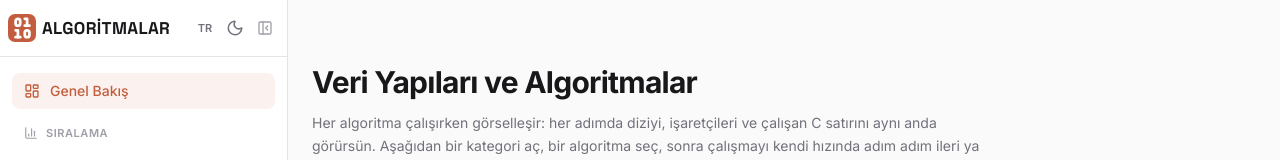
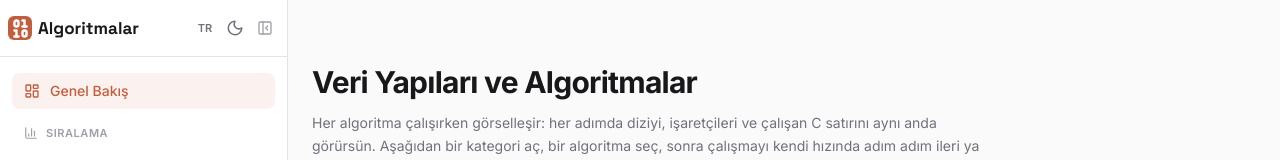
Before and after one commit to batuhanmeral/dsa-visualizer, a Next.js app: page / in a window 1280 px wide. Shown: the top 160 px of the page. Built offline with nearby package versions, Linux system fonts and the light colour scheme; no server answers.

Commit message:
feat: write the brand in lowercase beside a smaller mark

```diff
--- a/components/app-shell.tsx
+++ b/components/app-shell.tsx
@@ -55,7 +55,7 @@ function Shell({ children }: { children: React.ReactNode }) {
           className="flex min-h-10 shrink-0 items-center gap-2 rounded-lg focus-visible:outline-2 focus-visible:outline-claude-500"
         >
           <BrandMark />
-          <span className="font-brand text-[17px] leading-none font-bold tracking-[0.02em] text-zinc-900 uppercase dark:text-zinc-100">
+          <span className="font-brand text-[17px] leading-none font-bold text-zinc-900 dark:text-zinc-100">
             Algoritmalar
           </span>
         </Link>
--- a/components/brand-mark.tsx
+++ b/components/brand-mark.tsx
@@ -3,12 +3,12 @@ export default function BrandMark({ className }: { className?: string }) {
   return (
     <span
       aria-hidden
-      className={`flex size-7 shrink-0 items-center justify-center rounded-[7px] bg-claude-600 text-white${className ? ` ${className}` : ""}`}
+      className={`flex size-6 shrink-0 items-center justify-center rounded-[6px] bg-claude-600 text-white${className ? ` ${className}` : ""}`}
     >
       <svg
         viewBox="4.6 2.6 14.8 18.8"
-        width="17"
-        height="22"
+        width="15"
+        height="19"
         fill="none"
         stroke="currentColor"
         strokeWidth="2.4"
--- a/components/sidebar-nav.tsx
+++ b/components/sidebar-nav.tsx
@@ -34,7 +34,7 @@ export default function SidebarNav({ onNavigate, onCollapse }: SidebarNavProps)
           className="flex min-h-10 shrink-0 items-center gap-1.5 rounded-lg transition-opacity hover:opacity-80 focus-visible:outline-2 focus-visible:outline-claude-500 lg:min-h-9"
         >
           <BrandMark />
-          <span className="font-brand text-[17px] leading-none font-bold tracking-[0.02em] text-zinc-900 uppercase dark:text-zinc-100">
+          <span className="font-brand text-[17px] leading-none font-bold text-zinc-900 dark:text-zinc-100">
             Algoritmalar
           </span>
         </Link>
```
Also changed, not shown: 1 other file (tests, documents, lock files or other folders).
